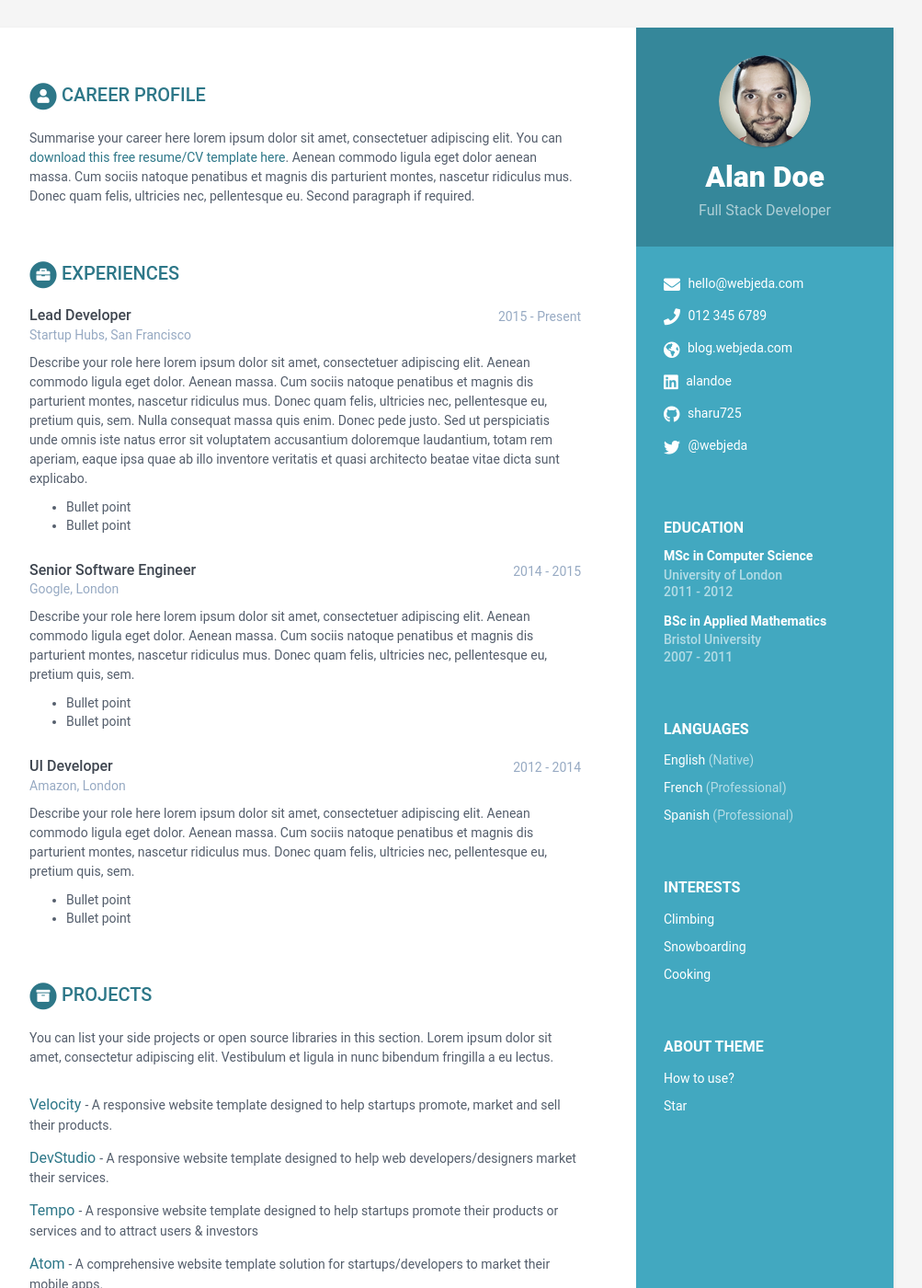
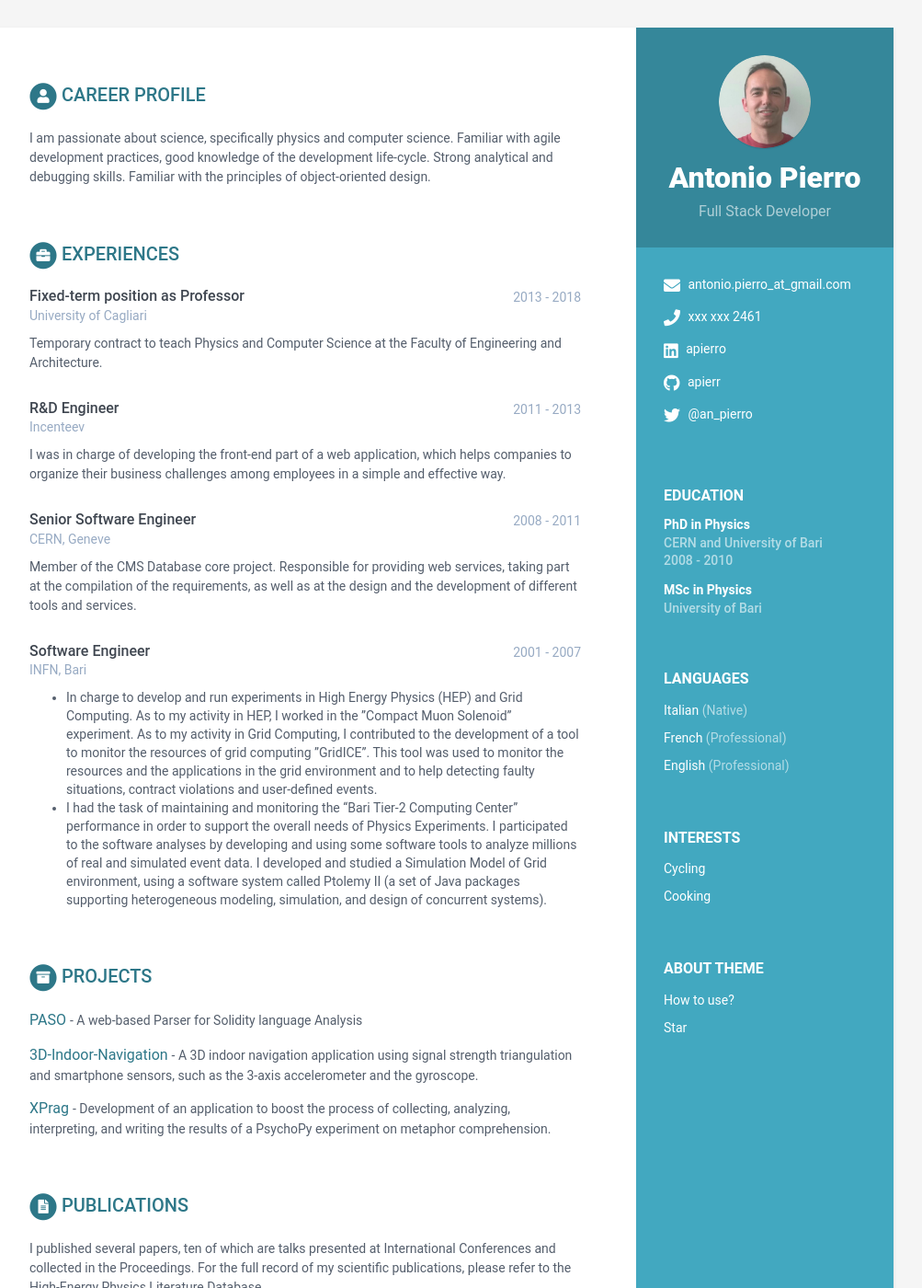
Before and after one commit to apierr/apierr.github.io, a Jekyll site: the page built from index.html, in a window 1280 px wide and 1400 px high. Shown: the whole window at 92% size, without its empty margins (168-1171 px from the left). Built offline with Jekyll 4.4.1, drawn with Linux system fonts in a browser that asks for light colours; some of the changed text lies outside the part shown.

```diff
--- a/_config.yml
+++ b/_config.yml
@@ -2,31 +2,29 @@
 
 # Site Settings
 title: My Resume
-url: 'http://webjeda.com'
-baseurl: '/online-cv' #change it according to your repository name
+url: "http://webjeda.com"
+baseurl: "/online-cv" #change it according to your repository name
 description: A beautiful Jekyll theme for creating resume
 # Style will be applied only after restarting the build or serve. Just choose one of the options.
 theme_skin: blue # blue turquoise green berry orange ceramic
 chrome_mobile_color: #use hex colors (ex:#1976d2) or leave empty if you don't want a color for chrome mobile searchbar
 
 # Tracker
-analytics: UA-83979019-1
-
-
+analytics: UA-155858412-2
 
 # Sass/SCSS
 sass:
-  sass_dir: _sass
-  style: compressed # http://sass-lang.com/documentation/file.SASS_REFERENCE.html#output_style
+    sass_dir: _sass
+    style: compressed # http://sass-lang.com/documentation/file.SASS_REFERENCE.html#output_style
 
 # Build settings
 compress-site: yes
 
 encoding: "utf-8"
 compress_html: # - http://jch.penibelst.de/
-  clippings: all
-  ignore:
-    envs: development
+    clippings: all
+    ignore:
+        envs: development
 
 # Development Settings
 port: 4000
--- a/_data/data.yml
+++ b/_data/data.yml
@@ -7,183 +7,147 @@ sidebar:
     education: True # set to False if you want education in main section instead of in sidebar
 
     # Profile information
-    name: Alan Doe
+    name: Antonio Pierro
     tagline: Full Stack Developer
-    avatar: profile.png  #place a 100x100 picture inside /assets/images/ folder and provide the name of the file below
+    avatar: profile.png #place a 100x100 picture inside /assets/images/ folder and provide the name of the file below
 
     # Sidebar links
-    email: hello@webjeda.com
-    phone: 012 345 6789
-    website: blog.webjeda.com #do not add http://
-    linkedin: alandoe
-    github: sharu725
+    email: antonio.pierro_at_gmail.com
+    phone: xxx xxx 2461
+    # website: apierr #do not add http://
+    linkedin: apierro
+    github: apierr
     gitlab:
     bitbucket:
-    twitter: '@webjeda'
+    twitter: "@an_pierro"
     stack-overflow: # Number/Username, e.g. 123456/alandoe
     codewars:
     goodreads: # Number-Username, e.g. 123456-alandoe
 
     languages:
-      - idiom: English
-        level: Native
+        - idiom: Italian
+          level: Native
 
-      - idiom: French
-        level: Professional
+        - idiom: French
+          level: Professional
 
-      - idiom: Spanish
-        level: Professional
+        - idiom: English
+          level: Professional
 
     interests:
-      - item: Climbing
-        link:
+        - item: Cycling
+          link:
 
-      - item: Snowboarding
-        link:
-
-      - item: Cooking
-        link:
+        - item: Cooking
+          link:
 
 career-profile:
     title: Career Profile
     summary: |
-      Summarise your career here lorem ipsum dolor sit amet, consectetuer
-      adipiscing elit. You can [download this free resume/CV template here]().
-      Aenean commodo ligula eget dolor aenean massa. Cum sociis natoque
-      penatibus et magnis dis parturient montes, nascetur ridiculus mus.
-      Donec quam felis, ultricies nec, pellentesque eu.
-      Second paragraph if required.
+        I am passionate about science, specifically physics and computer science.
+        Familiar with agile development practices, good knowledge of the development life-cycle. Strong analytical and debugging skills. Familiar with the principles of object-oriented design.
+
 education:
-    - degree: MSc in Computer Science
-      university: University of London
-      time: 2011 - 2012
+    - degree: PhD in Physics
+      university: CERN and University of Bari
+      time: 2008 - 2010
       details: |
-        Describe your study here lorem ipsum dolor sit amet, consectetuer
-        adipiscing elit. Aenean commodo ligula eget dolor. Aenean massa. Cum
-        sociis natoque penatibus et magnis dis parturient montes, nascetur
-        ridiculus mus. Donec quam felis, ultricies nec, pellentesque eu,
-        pretium quis, sem.
-          - Bullet point
-          - Bullet point
-    - degree: BSc in Applied Mathematics
-      university: Bristol University
-      time: 2007 - 2011
+          Development of tools for handling and monitoring the data for the CMS experiment at CERN
+
+    - degree: MSc in Physics
+      university: University of Bari
+
+experiences:
+    # - role: Lead Developer
+    #   time: 2015 - Present
+    #   company: Startup Hubs, San Francisco
+    #   details: |
+    #       Describe your role here lorem ipsum dolor sit amet, consectetuer
+
+    - role: Fixed-term position as Professor
+      time: 2013 - 2018
+      company: University of Cagliari
+      details: Temporary contract to teach Physics and Computer Science at the Faculty of Engineering and Architecture.
+
+    - role: R&D Engineer
+      time: 2011 - 2013
+      company: Incenteev
+      details: I was in charge of developing the front-end part of a web application, which helps companies to organize their business challenges among employees in a simple and effective way.
+
+    - role: Senior Software Engineer
+      time: 2008 - 2011
+      company: CERN, Geneve
       details: |
-        Describe your study here lorem ipsum dolor sit amet, consectetuer
-        adipiscing elit. Aenean commodo ligula eget dolor. Aenean massa. Cum
-        sociis natoque penatibus et magnis dis parturient montes, nascetur
-        ridiculus mus. Donec quam felis, ultricies nec, pellentesque eu,
-        pretium quis, sem.
-          - Bullet point
-          - Bullet point
-experiences:
-    - role: Lead Developer
-      time: 2015 - Present
-      company: Startup Hubs, San Francisco
+          Member of the CMS Database core project. Responsible for providing web services, taking part at the compilation of the requirements, as well as at the design and the development of different tools and services.
+
+    - role: Software Engineer
+      time: 2001 - 2007
+      company: INFN, Bari
       details: |
-        Describe your role here lorem ipsum dolor sit amet, consectetuer
-        adipiscing elit. Aenean commodo ligula eget dolor. Aenean massa.
-        Cum sociis natoque penatibus et magnis dis parturient montes,
-        nascetur ridiculus mus. Donec quam felis, ultricies nec,
-        pellentesque eu, pretium quis, sem. Nulla consequat massa quis
-        enim. Donec pede justo. Sed ut perspiciatis unde omnis iste natus
-        error sit voluptatem accusantium doloremque laudantium, totam rem
-        aperiam, eaque ipsa quae ab illo inventore veritatis et quasi
-        architecto beatae vitae dicta sunt explicabo.
-          - Bullet point
-          - Bullet point
-    - role: Senior Software Engineer
-      time: 2014 - 2015
-      company: Google, London
-      details: |
-        Describe your role here lorem ipsum dolor sit amet, consectetuer
-        adipiscing elit. Aenean commodo ligula eget dolor. Aenean massa.
-        Cum sociis natoque penatibus et magnis dis parturient montes,
-        nascetur ridiculus mus. Donec quam felis, ultricies nec,
-        pellentesque eu, pretium quis, sem.
-          - Bullet point
-          - Bullet point
-    - role: UI Developer
-      time: 2012 - 2014
-      company: Amazon, London
-      details: |
-        Describe your role here lorem ipsum dolor sit amet, consectetuer
-        adipiscing elit. Aenean commodo ligula eget dolor. Aenean massa.
-        Cum sociis natoque penatibus et magnis dis parturient montes,
-        nascetur ridiculus mus. Donec quam felis, ultricies nec,
-        pellentesque eu, pretium quis, sem.
-          - Bullet point
-          - Bullet point
+          - In charge to develop and run experiments in High Energy Physics (HEP) and Grid Computing. As to my activity in HEP, I worked in the ”Compact Muon Solenoid” experiment. As to my activity in Grid Computing, I contributed to the development of a tool to monitor the resources of grid computing ”GridICE”. This tool was used to monitor the resources and the applications in the grid environment and to help detecting faulty situations, contract violations and user-defined events.
+          - I had the task of maintaining and monitoring the “Bari Tier-2 Computing Center” performance in order to support the overall needs of Physics Experiments. I participated to the software analyses by developing and using some software tools to analyze millions of real and simulated event data. I developed and studied a Simulation Model of Grid environment, using a software system called Ptolemy II (a set of Java packages supporting heterogeneous modeling, simulation, and design of concurrent systems).
 projects:
     title: Projects
-    intro: >
-      You can list your side projects or open source libraries in this
-      section. Lorem ipsum dolor sit amet, consectetur adipiscing elit.
-      Vestibulum et ligula in nunc bibendum fringilla a eu lectus.
+    intro:
+        # You can list your side projects or open source libraries in this
+        # section. Lorem ipsum dolor sit amet, consectetur adipiscing elit.
+        # Vestibulum et ligula in nunc bibendum fringilla a eu lectus.
     assignments:
-      - title: Velocity
-        link: "#hook"
-        tagline: "A responsive website template designed to help startups promote, market and sell their products."
+        # - title: Velocity
+        #   link: "#hook"
+        #   tagline: "A responsive website template designed to help startups promote, market and sell their products."
 
-      - title: DevStudio
-        link: "#"
-        tagline: "A responsive website template designed to help web developers/designers market their services."
+        - title: PASO
+          link: "https://aphd.github.io/paso/"
+          tagline: "A web-based Parser for Solidity language Analysis"
 
-      - title: Tempo
-        link: "#"
-        tagline: "A responsive website template designed to help startups promote their products or services and to attract users &amp; investors"
+        - title: 3D-Indoor-Navigation
+          link: "https://github.com/innova-re/ips"
+          tagline: "A 3D indoor navigation application using signal strength triangulation and smartphone sensors, such as the 3-axis accelerometer and the gyroscope."
 
-      - title: Atom
-        link: "#"
-        tagline: "A comprehensive website template solution for startups/developers to market their mobile apps."
-
-      - title: Delta
-        link: "#"
-        tagline: "A responsive Bootstrap one page theme designed to help app developers promote their mobile apps"
+        - title: XPrag
+          link: "https://github.com/xprag/metaphor-comprehension"
+          tagline: "Development of an application to boost the process of collecting, analyzing, interpreting, and writing the results of a PsychoPy experiment on metaphor comprehension."
 
 publications:
     title: Publications
     intro: |
-      You can list your publications in this section. Lorem ipsum dolor sit
-      amet, consectetur adipiscing elit. Vestibulum et ligula in nunc
-      bibendum fringilla a eu lectus.
+        I published several papers, ten of which are talks presented at International Conferences and collected in the Proceedings. For the full record of my scientific publications, please refer to the High-Energy Physics Literature Database.
     papers:
-      - title: The Art of Computer Programming
-        link: "#"
-        authors: Donald E. Knuth
-        conference: Addison-Wesley, 1968
+        - title: The Influence Factors on Ethereum Transaction Fees
+          link: "https://hal.inria.fr/hal-02403098"
+          authors: G. Antonio Pierro, Henrique Rocha
+          conference: WETSEB, 2019
 
-      - title: "Genetic Programming III: Darwinian Invention &amp; Problem Solving"
-        link: "#"
-        authors: Koza, J.R., Andre, D., Bennett, F.H., Keane, M.A.
-        conference: "Morgan Kaufmann Publishers Inc., San Francisco, CA, USA, 1st edn. (1999)"
-
-      - title: A syntax directed compiler for Algol 60
-        link: "#"
-        authors: Edgar T. Irons
-        conference: "Comm. ACM 4 (1961), 51–55"
+        - title: Fast access to the CMS detector condition data employing HTML5 technologies
+          link: "https://hal.inria.fr/hal-02403098"
+          authors: G. Antonio Pierro et al.
+          conference: Journal of Physics Conference Series
 
 skills:
     title: Skills &amp; Proficiency
 
     toolset:
-      - name: Python & Django
-        level: 98%
+        - name: JavaScript & Node.js
+          level: 98%
 
-      - name: Javascript & jQuery
-        level: 98%
+        - name: Python
+          level: 98%
 
-      - name: Angular
-        level: 98%
+        - name: Python
+          level: 98%
 
-      - name: HTML5 & CSS
-        level: 95%
+        - name: React
+          level: 90%
 
-      - name: Ruby on Rails
-        level: 85%
+        - name: Angular
+          level: 80%
 
-      - name: Sketch & Photoshop
-        level: 60%
+        - name: Ruby on Rails
+          level: 55%
+
+        - name: Sketch & Photoshop
+          level: 50%
 
 footer: >
     Designed with <i class="fas fa-heart"></i> by <a href="http://themes.3rdwavemedia.com" target="_blank" rel="nofollow">Xiaoying Riley</a>
```
Also changed, not shown: assets/images/profile.png.
